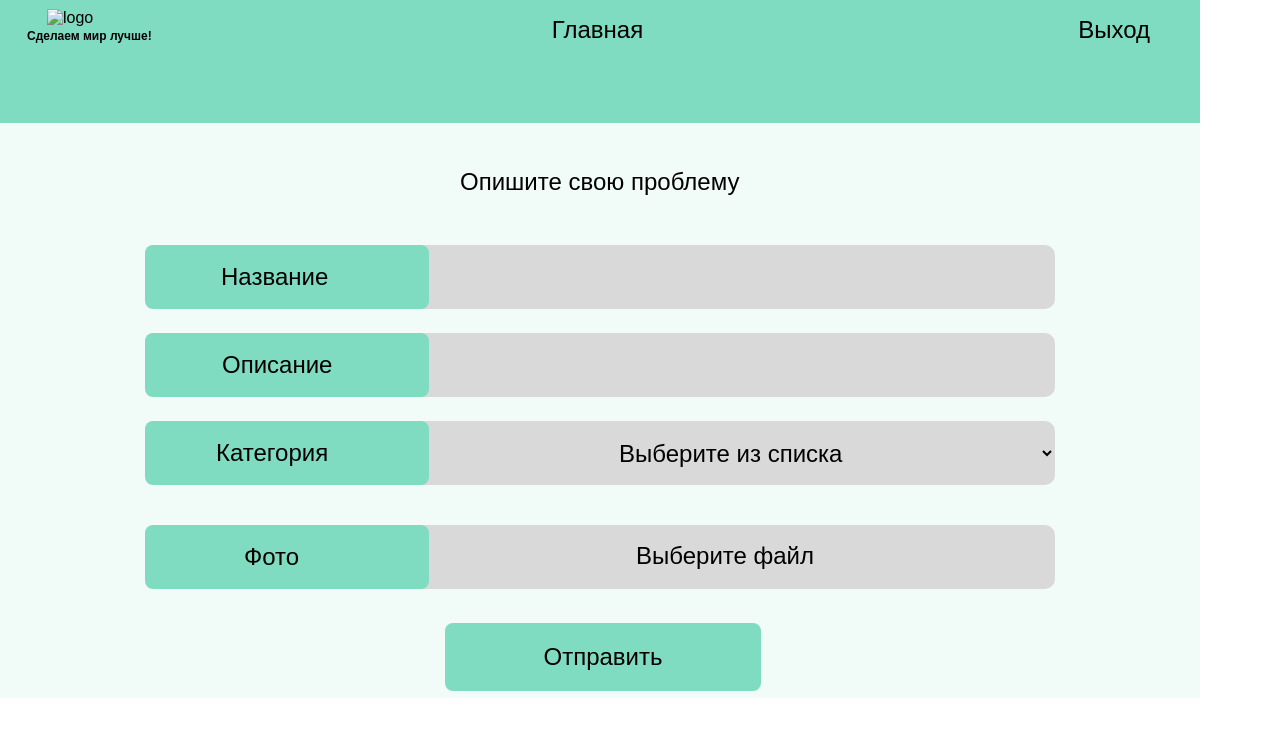
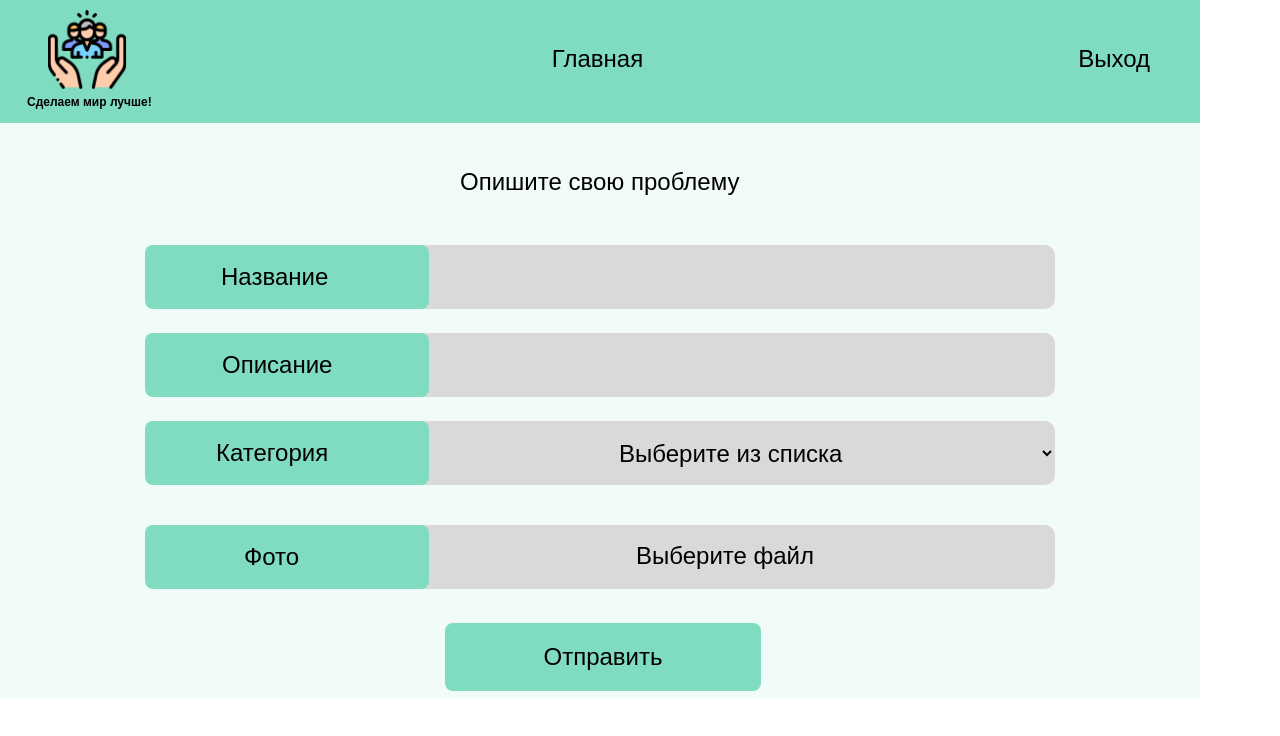
Before and after one commit to qwerty234123/music, a plain HTML site: page z.html in a window 1280 px wide. Drawn offline with Linux system fonts and the light colour scheme; a script that the page names is missing; a web font is replaced by a local one.

Commit message:
Update z.html

```diff
--- a/z.html
+++ b/z.html
@@ -16,7 +16,7 @@
 <header class="header">
 <div class="logo">
 <div class="logo-fotos">
-<img src="img/image 1.png" alt="logo" class="logo-foto">
+<img src="image 1.png" alt="logo" class="logo-foto">
 <h2 class="logo-text">Сделаем мир лучше!</h2>
 </div>
 <ul class="hd">
```
